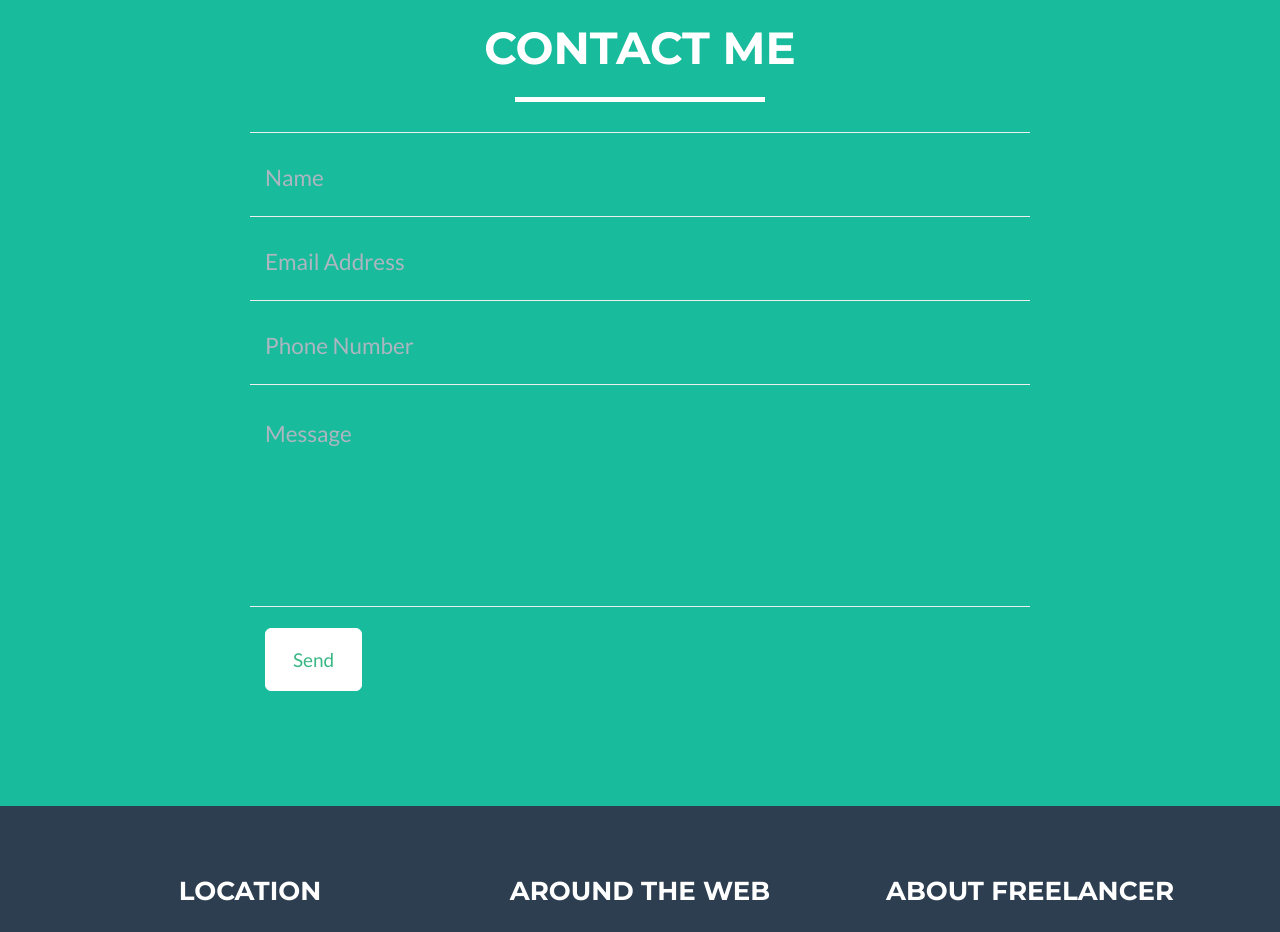
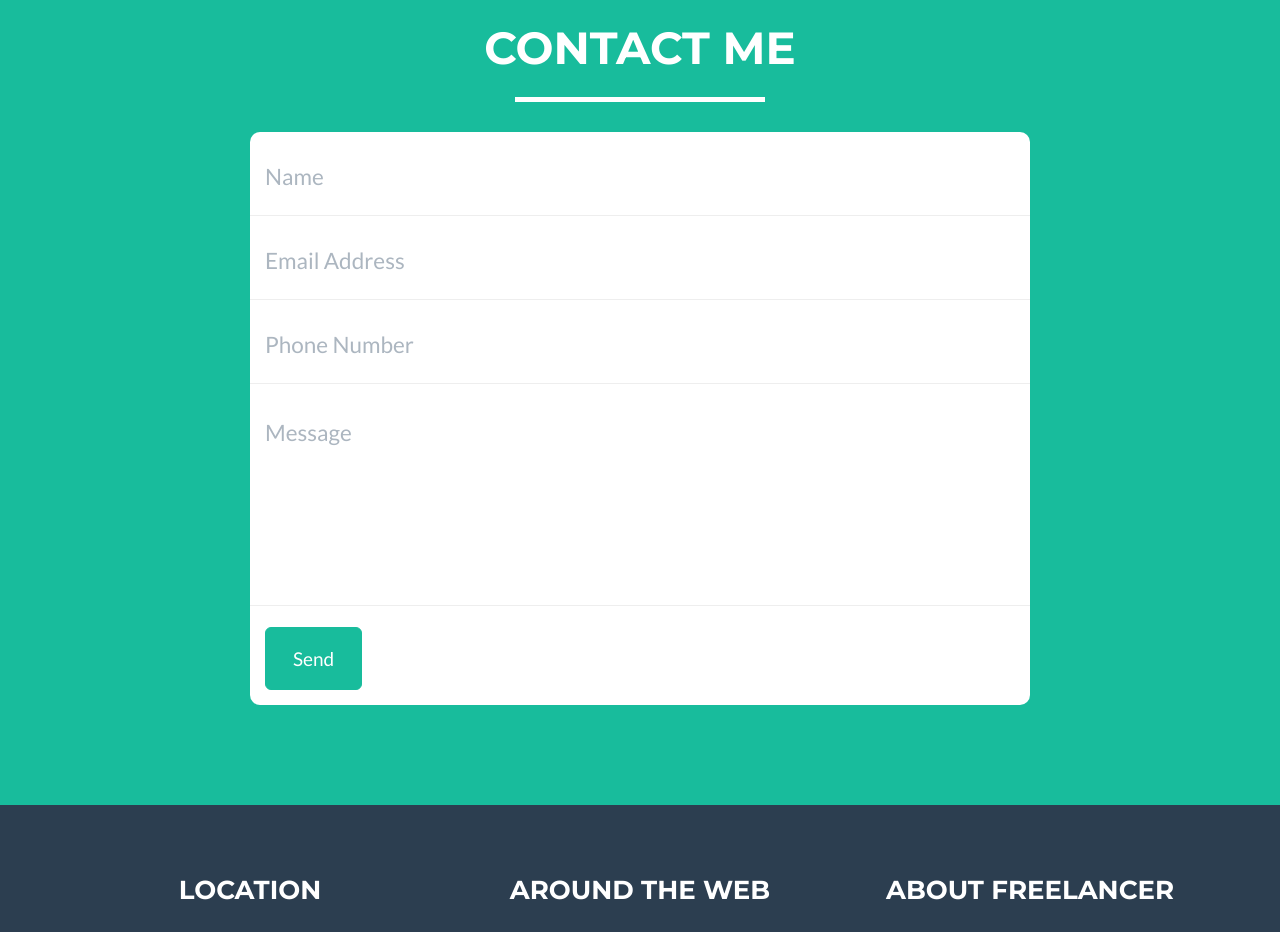
Before and after one commit to ayushajain/ayushajain.github.io, a plain HTML site: page index.html in a window 1280 px wide. Shown: the part 2880-3812 px from the top of the page. Drawn offline with nearby package versions, Linux system fonts and the light colour scheme.

Commit message:
changed contact form

```diff
--- a/css/freelancer.css
+++ b/css/freelancer.css
@@ -321,9 +321,7 @@ section.success {
     color: #18bc9c;
 }
 
-form .row:first-child .floating-label-form-group {
-    border-top: 1px solid #eee;
-}
+
 
 footer {
     color: #fff;
@@ -449,11 +447,10 @@ footer .footer-below {
     opacity: 0;
 }
 
-.form-group{
-
-    color: #fff;
+#contform{
+    background-color: #fff;
+    border-radius: 10px;
+    -moz-border-radius: 10px;
+    -khtml-border-radius: 10px;
+    -webkit-border-radius: 10px;
 }
-
-textarea {
-    color: white;
-}
--- a/index.html
+++ b/index.html
@@ -170,7 +170,12 @@
                 </div>
             </div>
             <div class="row">
-                <div class="col-lg-8 col-lg-offset-2">
+                <div id = "contform" style ="background-color: #fff;
+    border-radius: 10px;
+    -moz-border-radius: 10px;
+    -khtml-border-radius: 10px;
+    -webkit-border-radius: 10px;
+     border-top: 0px" class="col-lg-8 col-lg-offset-2">
                     <!-- To configure the contact form email address, go to mail/contact_me.php and update the email address in the PHP file on line 19. -->
                     <!-- The form should work on most web servers, but if the form is not working you may need to configure your web server differently. -->
                     <form name="sentMessage" id="contactForm" novalidate>
@@ -206,7 +211,7 @@
                         <div id="success"></div>
                         <div class="row">
                             <div id "colo" class="form-group col-xs-12">
-                                <button type="submit" class="btn btn-sample btn-lg">Send</button>
+                                <button type="submit" class="btn btn-success btn-lg">Send</button>
                             </div>
                         </div>
                     </form>
```
Also changed, not shown: css/bootstrap.min.css.
